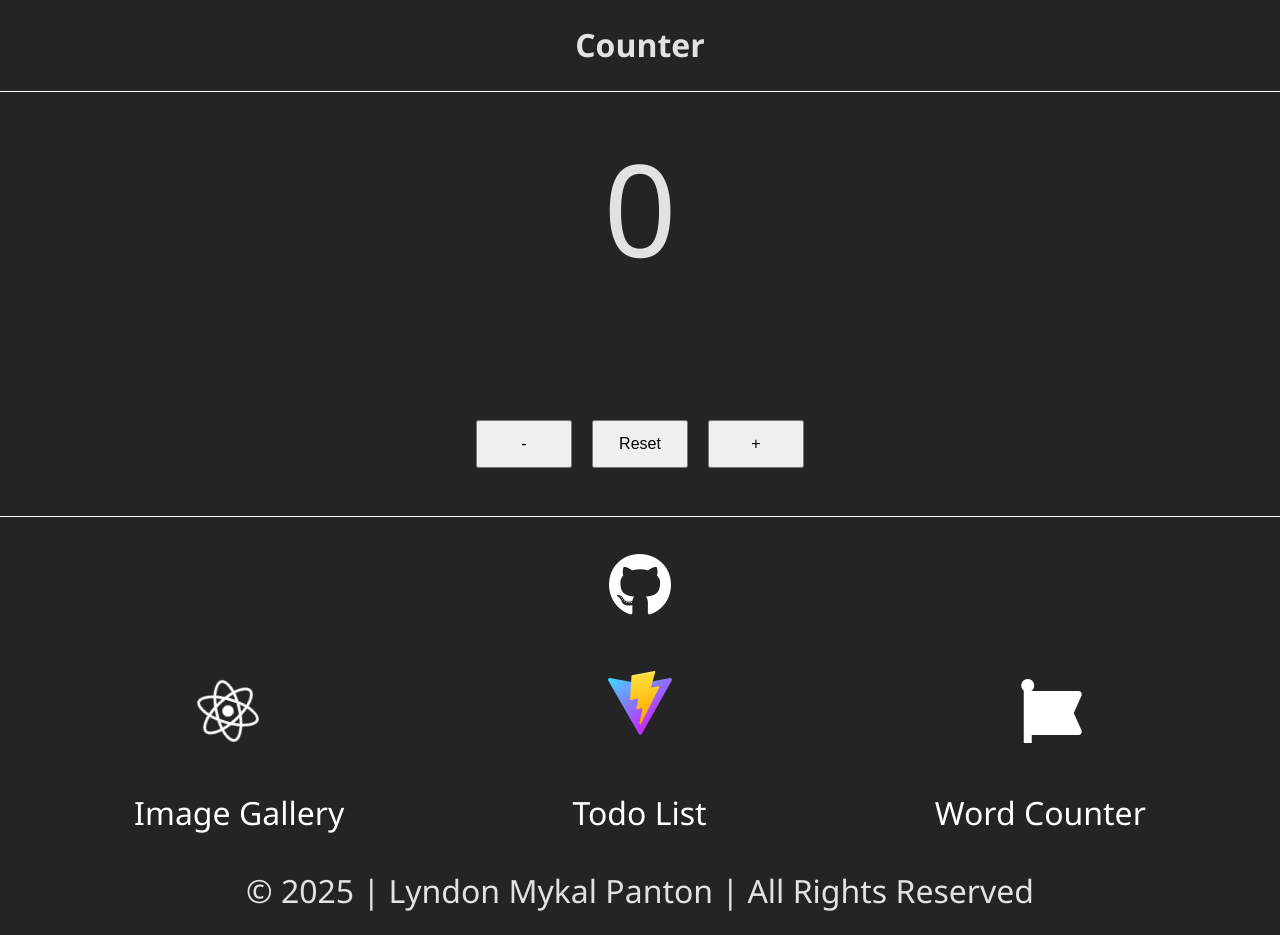
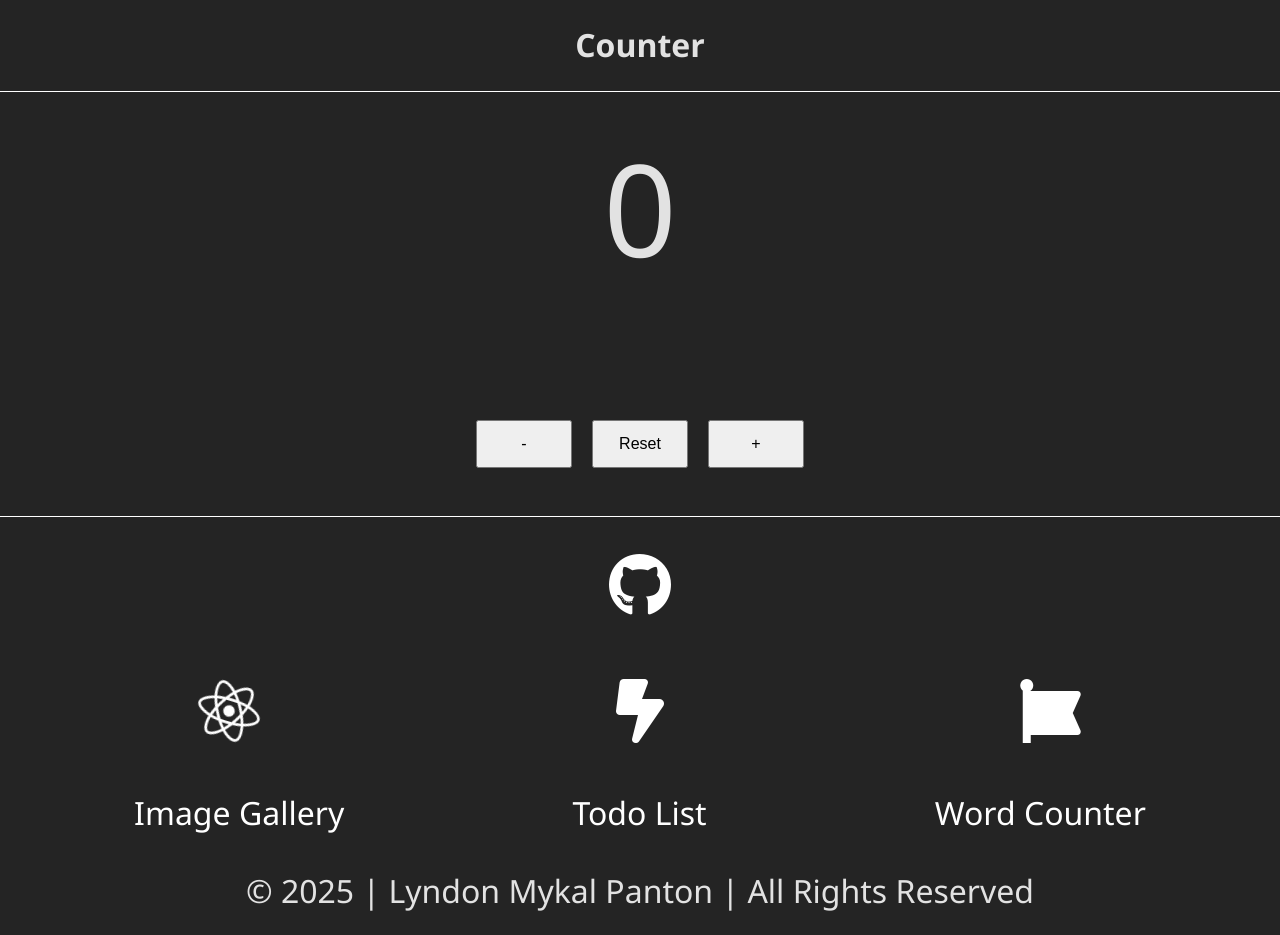
Before and after one commit to lyndonpanton/counter, a React (Vite) app in the folder react-app/: page / in a window 1280 px wide. Built offline with nearby package versions, Linux system fonts and the light colour scheme.

Commit message:
Changed vite footer icon

```diff
--- a/react-app/src/components/Technology.jsx
+++ b/react-app/src/components/Technology.jsx
@@ -13,7 +13,7 @@ const Technology = () => {
                 <i className="fa-brands fa-react"></i>
             </a>
             <a className="external-icon technology-icon technology-icon-vite" href={ url.vite } target="_blank">
-                <img className="fa-vite" src="/vite.svg" />
+                <i class="fa-solid fa-bolt-lightning"></i>
             </a>
             <a className="external-icon technology-icon technology-icon-fontawesome" href={url.fontawesome } target="_blank">
                 <i className="fa-solid fa-font-awesome"></i>
--- a/react-app/src/components/css/ExternalLinks.css
+++ b/react-app/src/components/css/ExternalLinks.css
@@ -29,11 +29,6 @@
 
 .fa-react:hover {
     text-shadow: 0px 0px 10px #61DBFB;
-}
-
-.fa-vite {
-    width: 1em;
-    height: auto;
 }
 
 .project-link {
```
